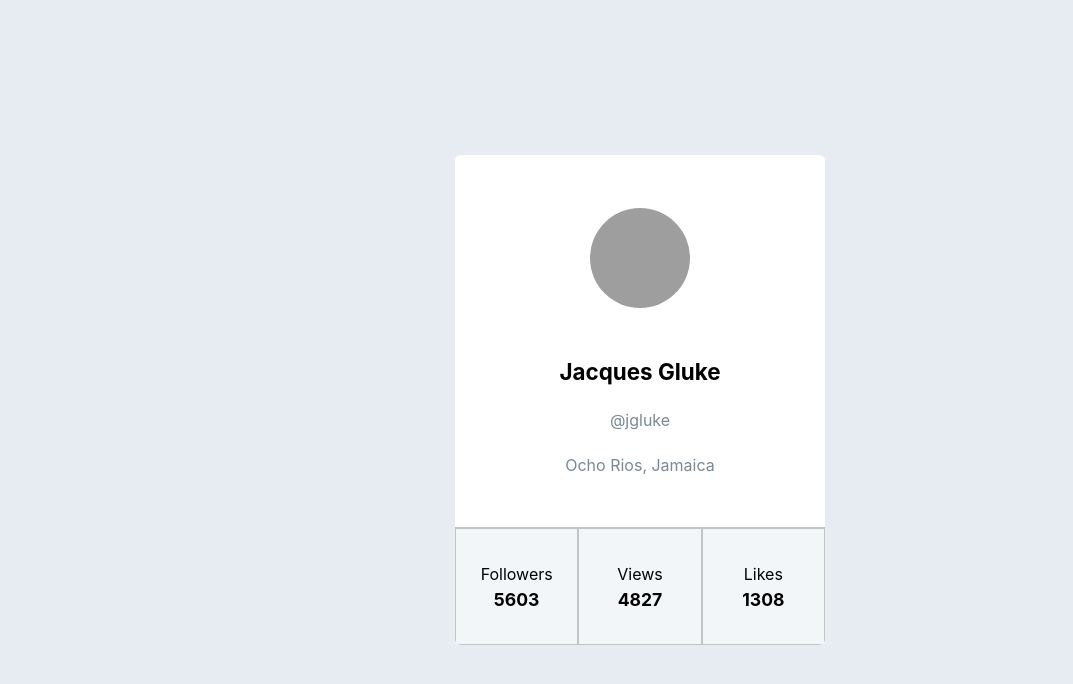
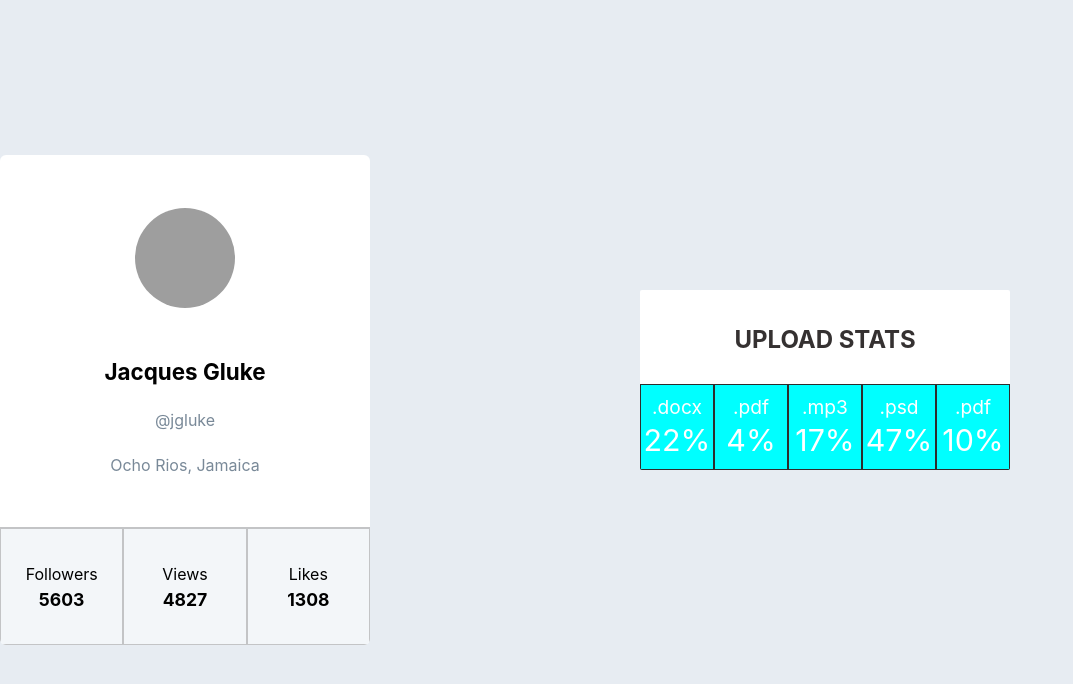
Before and after one commit to wilsmithyef/goit-react-hw-01-components, a React (Create React App) app: page / in a window 1280 px wide. Shown: the top 684 px of the page, without its empty margins (0-1073 px from the left). Built offline with nearby package versions, Linux system fonts and the light colour scheme; grey boxes are pictures that could not be loaded.

Commit message:
end of statistics component

```diff
--- a/src/components/App.jsx
+++ b/src/components/App.jsx
@@ -1,6 +1,11 @@
 import Profile from './Profile/Profile';
+import Statistics from './Statistics/Statistics';
 import user from '../utils/user.json';
+import data from '../utils/data.json'
+
+
 const { username, tag, location, avatar, stats } = user;
+
 
 export const App = () => {
   return (
@@ -13,7 +18,7 @@ export const App = () => {
         fontSize: 40,
         color: '#010101',
       }}
-    >
+      >
       <Profile
         username={username}
         tag={tag}
@@ -21,6 +26,10 @@ export const App = () => {
         avatar={avatar}
         stats={stats}
       />
+
+      <Statistics title='UPLOAD STATS' stats={data} />
+
+
     </div>
   );
 };
--- a/src/components/Profile/Profile.jsx
+++ b/src/components/Profile/Profile.jsx
@@ -1,4 +1,6 @@
 import css from './Profile.module.css';
+
+
 
 const Profile = ({
   username,
--- /dev/null
+++ b/src/components/Statistics/Statistics.jsx
@@ -0,0 +1,26 @@
+import css from './Statistics.module.css';
+import PropTypes from 'prop-types';
+
+const Statistics = ({ title, stats }) => {
+  return (
+    <section className={css.statistics}>
+      <h2 className={css.title}>{title}</h2>
+
+      <ul className={css.stat__list}>
+        {stats.map(stat => (
+          <li key={stat.id} className={css.item}>
+            <span className={css.label}>{stat.label}</span>
+            <span className={css.percentage}>{`${stat.percentage}%`}</span>
+          </li>
+        ))}
+      </ul>
+    </section>
+  );
+};
+
+Statistics.propTypes = {
+  title: PropTypes.string,
+  stats: PropTypes.array.isRequired,
+};
+
+export default Statistics;
--- /dev/null
+++ b/src/components/Statistics/Statistics.module.css
@@ -0,0 +1,51 @@
+.statistics {
+  width: 370px;
+  height: 180px;
+  border-radius: 2px;
+  background-color: #fff;
+  font-size: 1rem;
+  display: flex;
+  flex-direction: column;
+  justify-content: space-between;
+  overflow: hidden;
+  margin-left: auto;
+  margin-right: auto;
+  margin-bottom: 40px;
+}
+
+.title {
+  color: rgb(53, 49, 49);
+  text-align: center;
+  text-transform: uppercase;
+  padding-top: 4%;
+}
+
+.stat__list {
+  display: flex;
+  height: 48%;
+}
+
+.item {
+  flex: 1;
+  display: flex;
+  justify-content: center;
+  align-items: center;
+  flex-direction: column;
+  border: 0.3px solid #2e2d2d;
+  background-color: aqua;
+}
+
+li {
+  list-style: none;
+}
+
+.label {
+  color: rgb(255, 255, 255);
+  font-size: larger;
+}
+
+.percentage {
+  color: rgb(255, 255, 255);
+  font-size: 1.9rem;
+  padding-top: 3px;
+}
--- /dev/null
+++ b/src/utils/data.json
@@ -0,0 +1,7 @@
+[
+  { "id": "id-1", "label": ".docx", "percentage": 22 },
+  { "id": "id-2", "label": ".pdf", "percentage": 4 },
+  { "id": "id-3", "label": ".mp3", "percentage": 17 },
+  { "id": "id-4", "label": ".psd", "percentage": 47 },
+  { "id": "id-5", "label": ".pdf", "percentage": 10 }
+]
```
